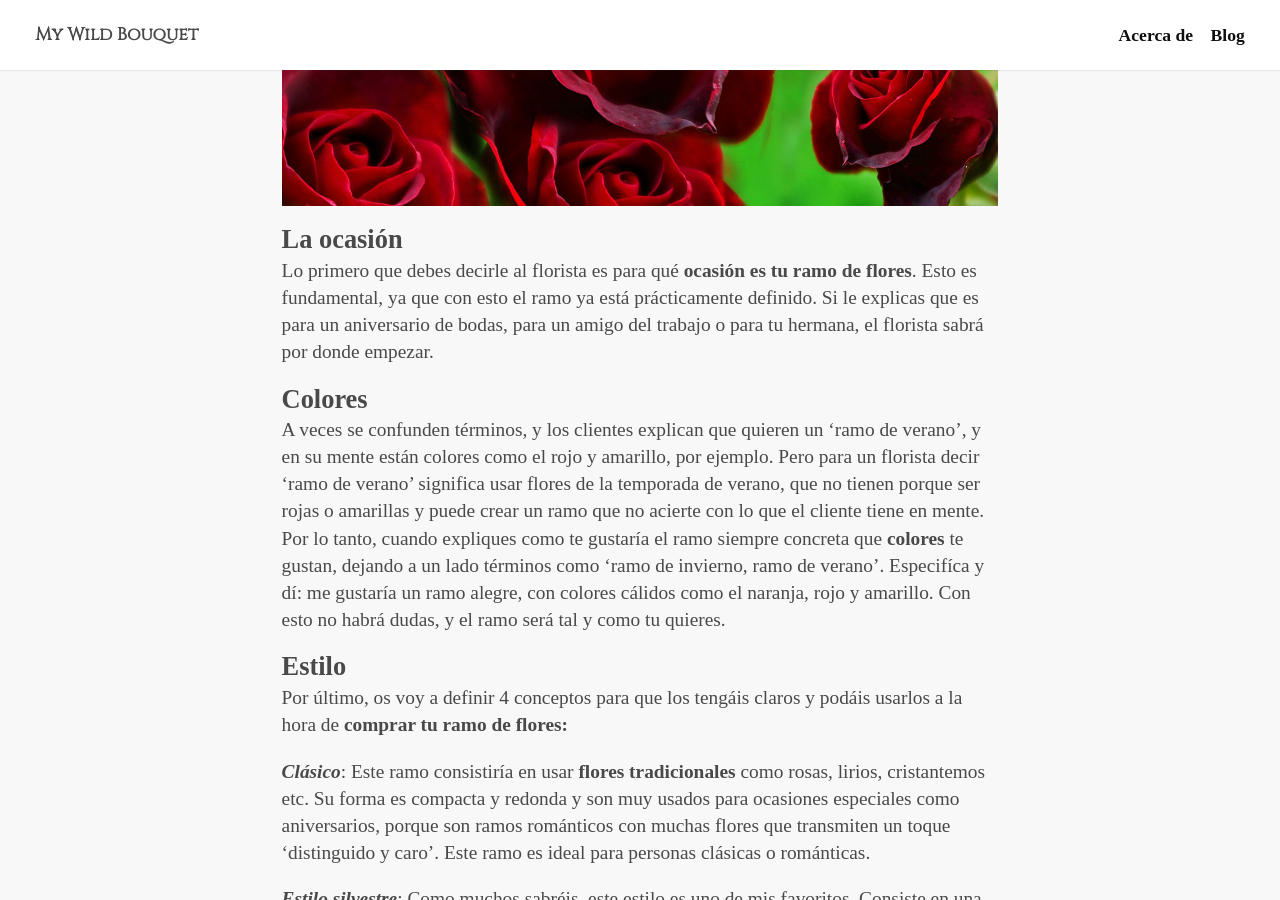
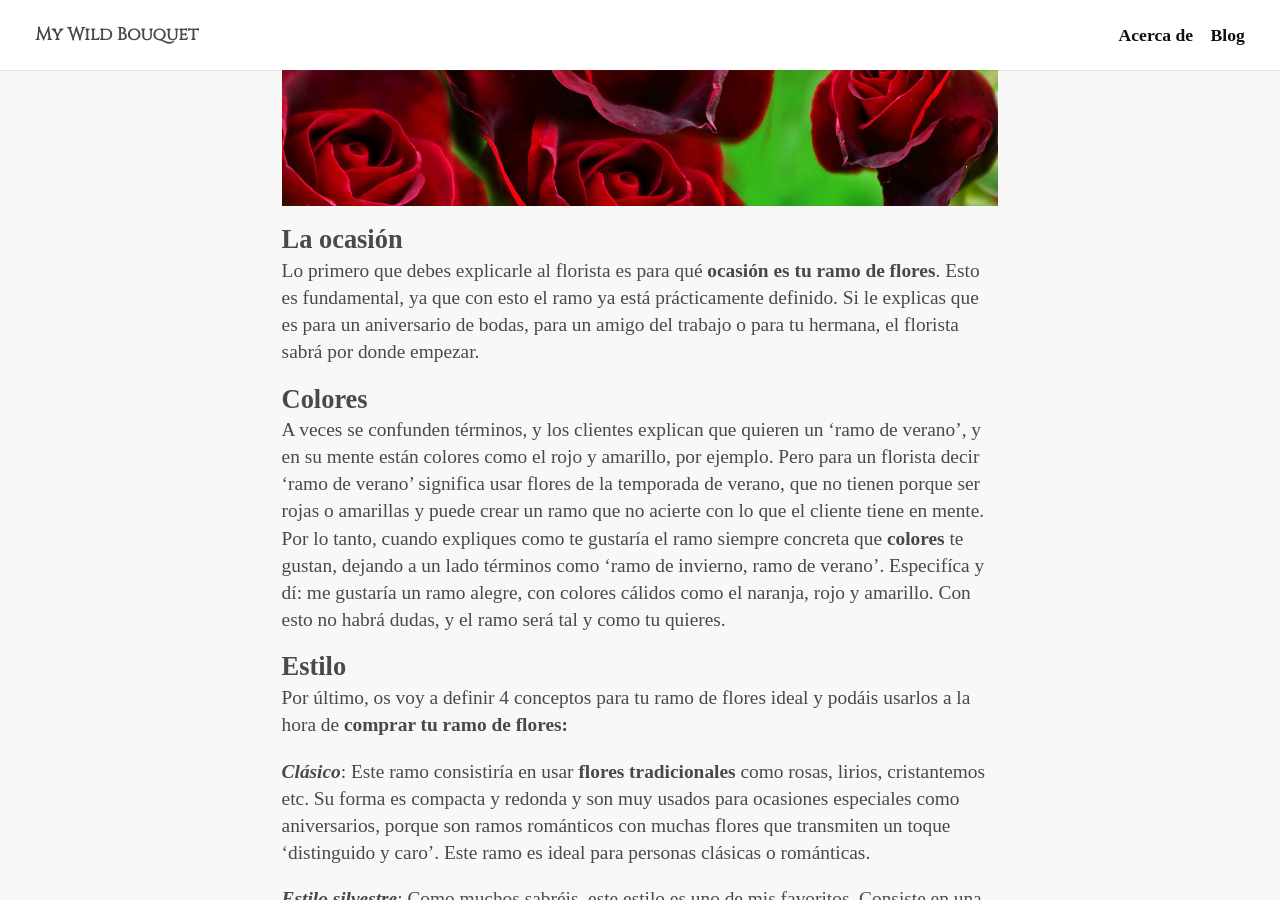
Before and after one commit to keyvanakbary/ramosilvestre.com, a Jekyll site: the page built from src/_posts/2017-12-16-estilos-de-ramos-de-flores.md, in a window 1280 px wide and 900 px high, scrolled down 1582 px. Built offline with Jekyll 4.4.1, drawn with Linux system fonts in a browser that asks for light colours; some web fonts are replaced.

Commit message:
Update and rename 2017-12-16-Estilos-de-ramos-de-flores.md to 2017-12-16-estilos-de-ramos-de-flores.md

```diff
--- a/src/_posts/2017-12-16-Estilos-de-ramos-de-flores.md
+++ b/src/_posts/2017-12-16-estilos-de-ramos-de-flores.md
@@ -18,7 +18,7 @@ En este post os voy a contar, según mi experiencia de florista y en atención a
 
 #### La ocasión
 
-Lo primero que debes decirle al florista es para qué **ocasión es tu ramo de flores**. Esto es fundamental, ya que con esto el ramo ya está prácticamente definido. Si le explicas que es para un aniversario de bodas, para un amigo del trabajo o para tu hermana, el florista sabrá por donde empezar.
+Lo primero que debes explicarle al florista es para qué **ocasión es tu ramo de flores**. Esto es fundamental, ya que con esto el ramo ya está prácticamente definido. Si le explicas que es para un aniversario de bodas, para un amigo del trabajo o para tu hermana, el florista sabrá por donde empezar.
 
 
 
@@ -32,7 +32,7 @@ A veces se confunden términos, y los clientes explican que quieren un 'ramo de
 
 #### Estilo
 
-Por último, os voy a definir 4 conceptos para que los tengáis claros y podáis usarlos a la hora de **comprar tu ramo de flores:**
+Por último, os voy a definir 4 conceptos para tu ramo de flores ideal y podáis usarlos a la hora de **comprar tu ramo de flores:**
 
 _**Clásico**_: Este ramo consistiría en usar **flores tradicionales** como rosas, lirios, cristantemos etc. Su forma es compacta y redonda y son muy usados para ocasiones especiales como aniversarios, porque son ramos románticos con muchas flores que transmiten un toque 'distinguido y caro'. Este ramo es ideal para personas clásicas o románticas.
 
```
